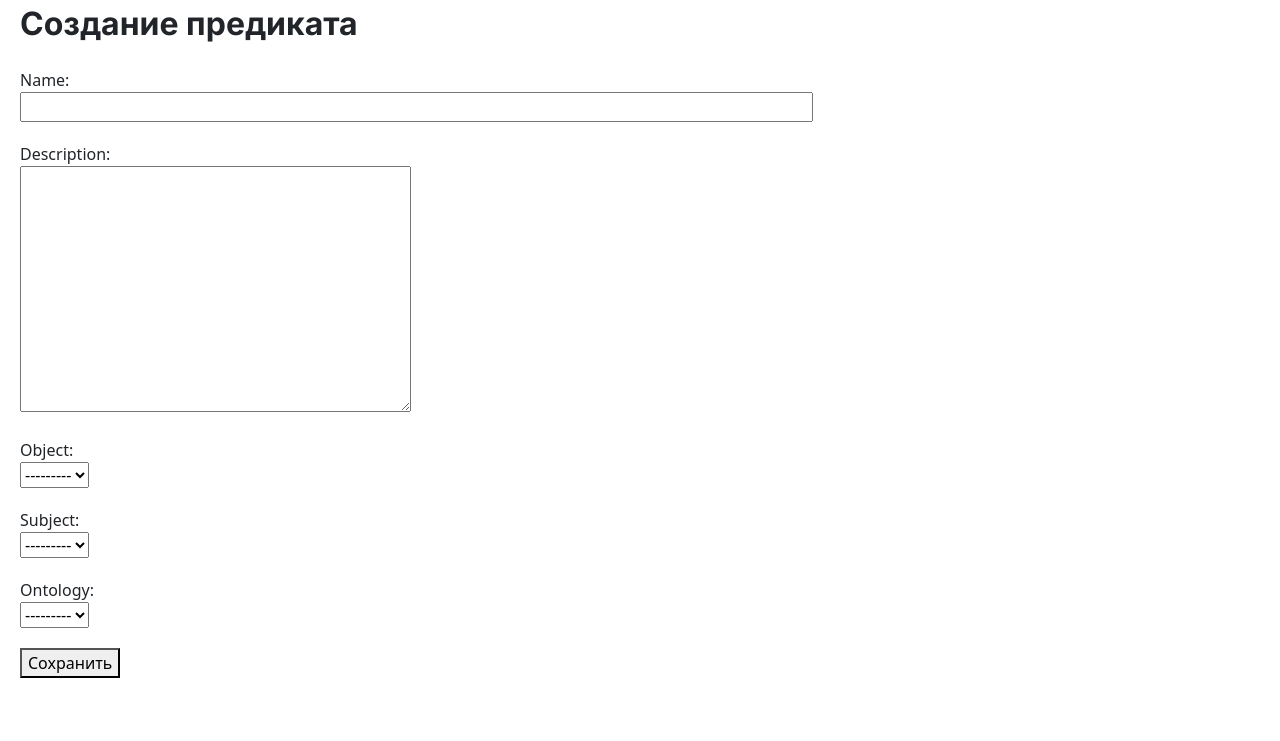
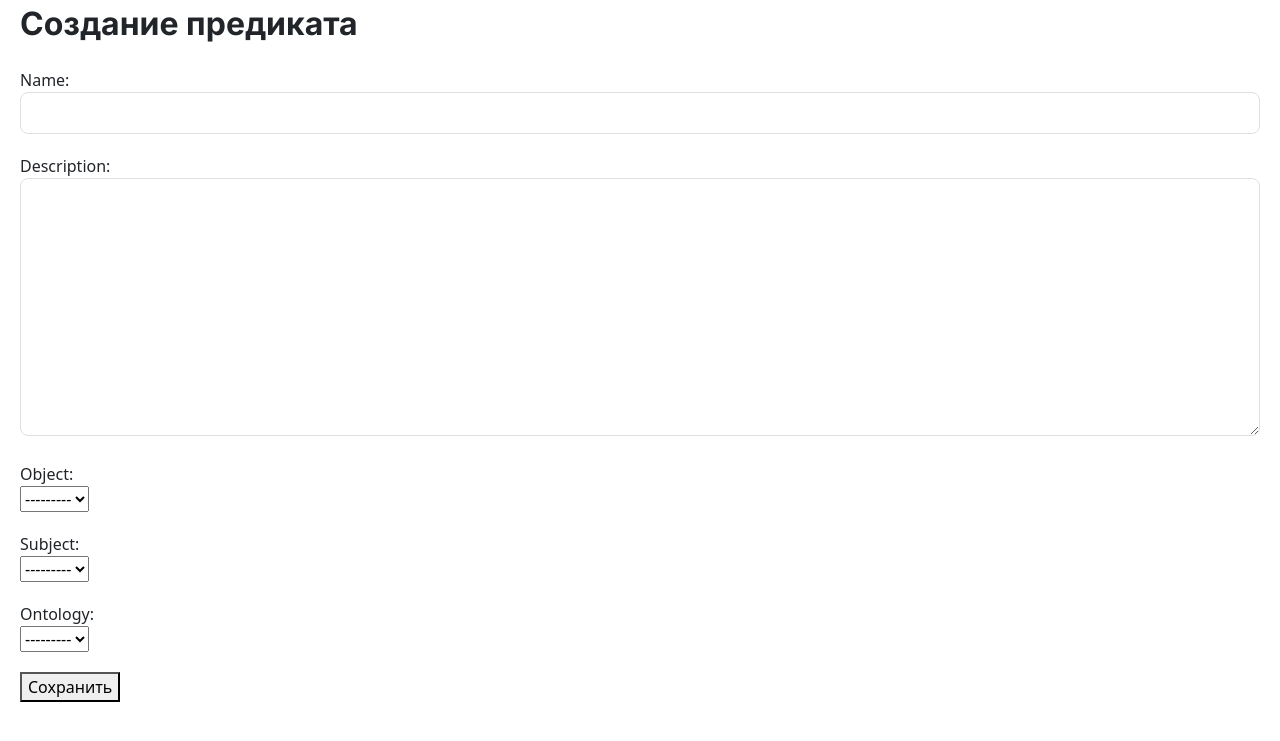
Before and after one commit to prof-master/ontology-2, a Django app: page /ontology/new/predicat/ in a window 1280 px wide. Shown: the top 741 px of the page. Run offline with Django 5.2, Linux system fonts and the light colour scheme; the visitor is signed in with stand-in values (Sample User, id 1); data that the repository does not hold is empty.

Commit message:
стили форм и переадресация неавторизованных пользователей

```diff
--- a/ontology_constructor/ontology_auth/forms.py
+++ b/ontology_constructor/ontology_auth/forms.py
@@ -30,7 +30,7 @@ class ObjectForm(ModelForm):
     def __init__(self, *args, **kwargs):
         super(ObjectForm, self).__init__(*args, **kwargs)
         self.fields['name'].widget.attrs.update({'class': '.ipt_wrapper', "size": "80", "required": True})
-        self.fields['description'].widget.attrs.update({"size": "80", "width": "40", "required": True})
+        self.fields['description'].widget.attrs.update({"size": "80", "width": "200", "required": True})
         #self.fields['name'].widget.attrs.update("size": "40")
 
 class rdf_typeForm(ModelForm):
@@ -39,8 +39,8 @@ class rdf_typeForm(ModelForm):
         fields = ['name', 'description', 'object', 'subject', 'ontology']
     def __init__(self, *args, **kwargs):
         super(rdf_typeForm, self).__init__(*args, **kwargs)
-        self.fields['name'].widget.attrs.update({'class': '.ipt_wrapper', "size": "80", "required": True})
-        self.fields['description'].widget.attrs.update({"size": "200", "width": "80", "required": True})
+        self.fields['name'].widget.attrs.update({"size": "80", "required": True})
+        self.fields['description'].widget.attrs.update({ "size": "200", "width": "80", "required": True})
         #self.fields['name'].widget.attrs.update("size": "40")
 
 
--- a/ontology_constructor/ontology_auth/models.py
+++ b/ontology_constructor/ontology_auth/models.py
@@ -45,10 +45,10 @@ class Subject(models.Model):
     def __str__(self):
         return self.name
 class Object(models.Model):
-    name=models.CharField(max_length=100)
+    name=models.CharField(max_length=100, verbose_name=('Наименование'))
     uri=models.CharField(max_length=100)
-    description=models.TextField()
-    created_at=models.DateTimeField(default=timezone.now)
+    description=models.TextField(verbose_name=('Описание'))
+    created_at=models.DateTimeField(default=timezone.now, verbose_name=('Дата создания'))
     owner=models.ForeignKey(
         User,
         related_name='owner_obj',
--- a/ontology_constructor/ontology_auth/static/ontology_auth/style_auth.css
+++ b/ontology_constructor/ontology_auth/static/ontology_auth/style_auth.css
@@ -9,7 +9,14 @@ body {
     width: 100%;
     height: 100%;
 }
-
+.inter-fz {
+    font-family: "Inter", sans-serif;
+    font-optical-sizing: auto;
+    font-weight: 700;
+    font-style: normal;
+    font-variation-settings:
+        "slnt" 0;
+}
 .create_account {
     font-size: 24px;
     font-family: "Inter";
@@ -36,6 +43,13 @@ body {
 }
 
 input[type="text"] {
+    background-color: white;
+    border-radius: 8px;
+    border: 1px solid #E0E0E0;
+    padding: 8px;
+    width: 100%;
+}
+textarea {
     background-color: white;
     border-radius: 8px;
     border: 1px solid #E0E0E0;
--- a/ontology_constructor/ontology_auth/templates/ontology_auth/add_object.html
+++ b/ontology_constructor/ontology_auth/templates/ontology_auth/add_object.html
@@ -5,7 +5,7 @@
     <meta charset="UTF-8">
     <meta name="viewport" content="width=device-width, initial-scale=1.0">
     <title>Создание субъекта</title>
-    <link rel="stylesheet" href="{% static 'ontology_auth/style_add.css' %}">
+    <link rel="stylesheet" href="{% static 'ontology_auth/style_auth.css' %}">
     <link href="https://cdn.jsdelivr.net/npm/bootstrap@5.0.2/dist/css/bootstrap.min.css" rel="stylesheet"
         integrity="sha384-EVSTQN3/azprG1Anm3QDgpJLIm9Nao0Yz1ztcQTwFspd3yD65VohhpuuCOmLASjC" crossorigin="anonymous">
     <link rel="shortcut icon" type="image/png" href="{% static 'ontology_auth/favicon.ico' %}" />
@@ -22,7 +22,7 @@
         {% for field in form %}
         <div style="margin:20px;" gap="20px">
             {{field.label_tag}}
-            <div gap="20px" >{{field}}</div>
+            <div gap="20px">{{field}}</div>
             {% if field.errors%}
             {% for error in field.errors %}
             <div class="alert alert-danger">
@@ -32,7 +32,7 @@
             {% endif %}
         </div>
         {% endfor %}
-        <button class="btn_wrappr" type="submit" style="margin-left:20px;" gap="20px">Сохранить</button>
+        <button class="btn-auth" type="submit" style="margin-left:20px;" gap="20px">Сохранить</button>
     </form>
 {% endblock %}
 </body>
--- a/ontology_constructor/ontology_auth/templates/ontology_auth/add_ontology.html
+++ b/ontology_constructor/ontology_auth/templates/ontology_auth/add_ontology.html
@@ -5,7 +5,7 @@
     <meta charset="UTF-8">
     <meta name="viewport" content="width=device-width, initial-scale=1.0">
     <title>Создание онтологии</title>
-    <link rel="stylesheet" href="{% static 'ontology_auth/style_index.css' %}">
+    <link rel="stylesheet" href="{% static 'ontology_auth/style_auth.css' %}">
     <link href="https://cdn.jsdelivr.net/npm/bootstrap@5.0.2/dist/css/bootstrap.min.css" rel="stylesheet"
         integrity="sha384-EVSTQN3/azprG1Anm3QDgpJLIm9Nao0Yz1ztcQTwFspd3yD65VohhpuuCOmLASjC" crossorigin="anonymous">
     <link rel="shortcut icon" type="image/png" href="{% static 'ontology_auth/favicon.ico' %}" />
--- a/ontology_constructor/ontology_auth/templates/ontology_auth/add_rdf_type.html
+++ b/ontology_constructor/ontology_auth/templates/ontology_auth/add_rdf_type.html
@@ -6,7 +6,7 @@
     <meta charset="UTF-8">
     <meta name="viewport" content="width=device-width, initial-scale=1.0">
     <title>Создание субъекта</title>
-    <link rel="stylesheet" href="{% static 'ontology_auth/style_index.css' %}">
+    <link rel="stylesheet" href="{% static 'ontology_auth/style_auth.css' %}">
     <link href="https://cdn.jsdelivr.net/npm/bootstrap@5.0.2/dist/css/bootstrap.min.css" rel="stylesheet" integrity="sha384-EVSTQN3/azprG1Anm3QDgpJLIm9Nao0Yz1ztcQTwFspd3yD65VohhpuuCOmLASjC" crossorigin="anonymous">
     <link rel="shortcut icon" type="image/png" href="{% static 'ontology_auth/favicon.ico' %}" />
 </head>
--- a/ontology_constructor/ontology_auth/templates/ontology_auth/add_subject.html
+++ b/ontology_constructor/ontology_auth/templates/ontology_auth/add_subject.html
@@ -5,7 +5,7 @@
     <meta charset="UTF-8">
     <meta name="viewport" content="width=device-width, initial-scale=1.0">
     <title>Создание субъекта</title>
-    <link rel="stylesheet" href="{% static 'ontology_auth/style_index.css' %}">
+    <link rel="stylesheet" href="{% static 'ontology_auth/style_auth.css' %}">
     <link href="https://cdn.jsdelivr.net/npm/bootstrap@5.0.2/dist/css/bootstrap.min.css" rel="stylesheet"
         integrity="sha384-EVSTQN3/azprG1Anm3QDgpJLIm9Nao0Yz1ztcQTwFspd3yD65VohhpuuCOmLASjC" crossorigin="anonymous">
     <link rel="shortcut icon" type="image/png" href="{% static 'ontology_auth/favicon.ico' %}" />
--- a/ontology_constructor/ontology_auth/views.py
+++ b/ontology_constructor/ontology_auth/views.py
@@ -94,6 +94,8 @@ def ontology_detail(request, ontology_id):
     return render(request, "ontology_auth/ontology_detail.html", context)
 
 def add_ontology(request):
+    if not request.user.is_authenticated:
+        return redirect('/auth')
     if request.method == 'POST':
         form = OntologyForm(request.POST)
         if form.is_valid():
@@ -108,14 +110,14 @@ def add_ontology(request):
 
 
 def add_subject(request):
+    if not request.user.is_authenticated:
+        return redirect('/auth')
     if request.method == 'POST':
         form_sub = SubjectForm(request.POST)
         if form_sub.is_valid():
             subject=form_sub.save(commit=False)
             subject.owner=request.user
             subject.save()
-            form=OntologyForm()
-            return redirect('/ontology/list')
             form_sub = SubjectForm()
             return redirect('/ontology/list')
     else:
@@ -123,6 +125,8 @@ def add_subject(request):
         return render(request, 'ontology_auth/add_subject.html', {'form': form_sub})
 
 def add_object(request):
+    if not request.user.is_authenticated:
+        return redirect('/auth')
     if request.method == 'POST':
         form_sub = ObjectForm(request.POST)
         if form_sub.is_valid():
@@ -136,6 +140,8 @@ def add_object(request):
         return render(request, 'ontology_auth/add_object.html', {'form': form_sub})
 
 def add_rdf_type(request):
+    if not request.user.is_authenticated:
+        return redirect('/auth')
     if request.method == 'POST':
         form_sub = rdf_typeForm(request.POST)
         if form_sub.is_valid():
```
